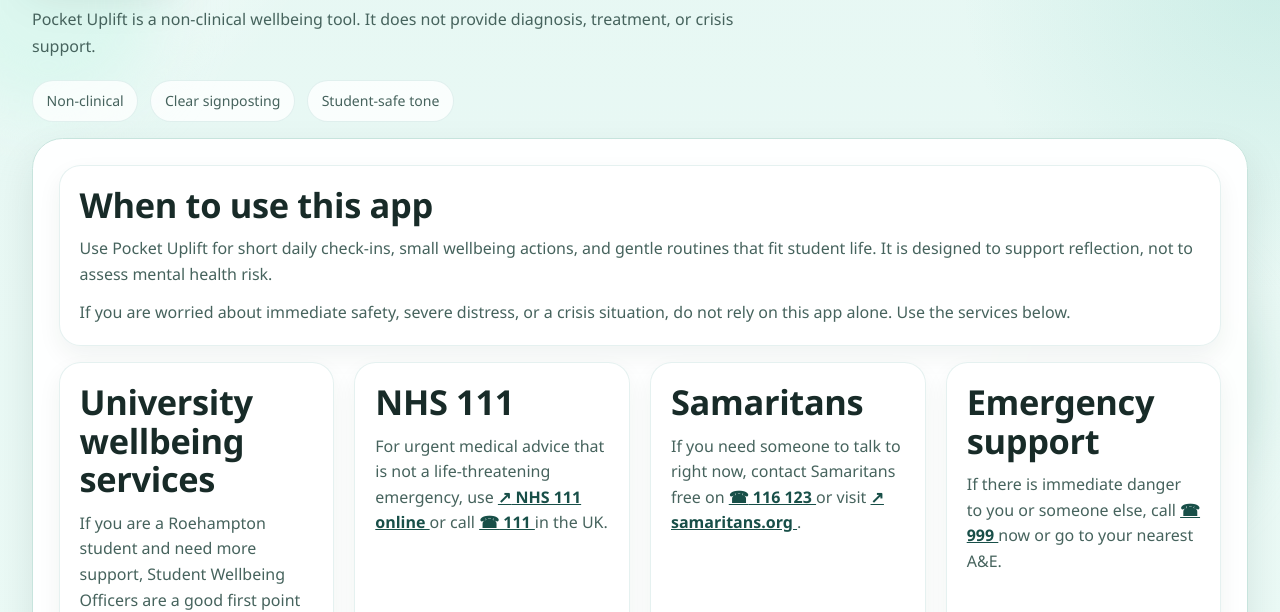
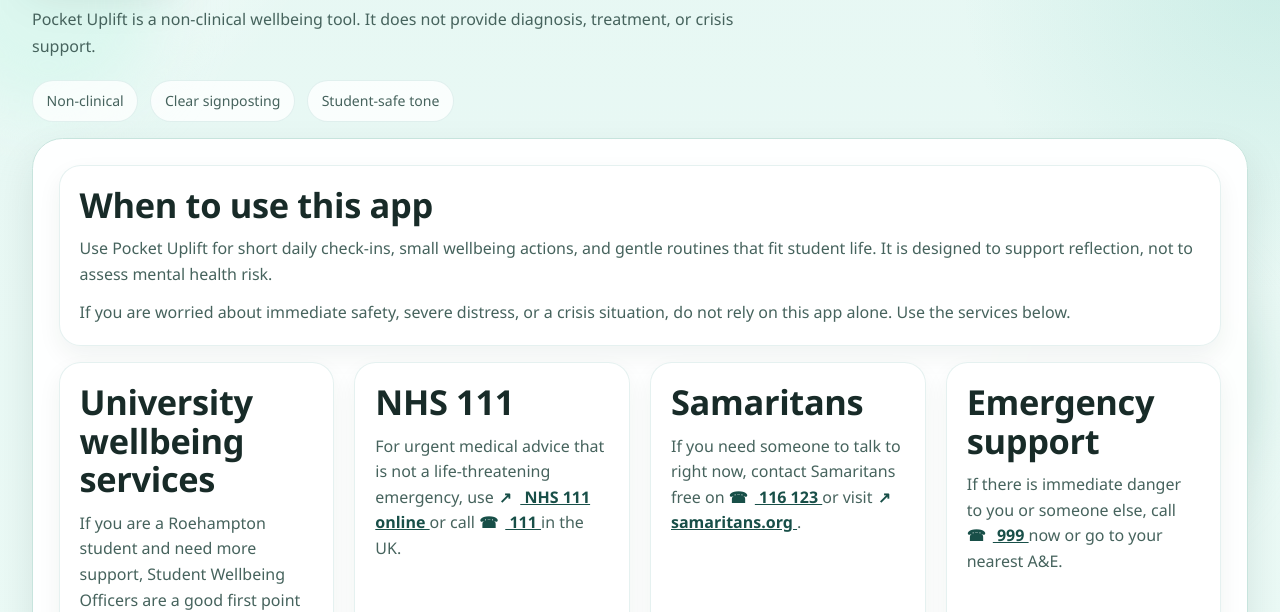
Before and after one commit to AndersonRGB/pocket-uplift, a plain HTML site: page app/support.html in a window 1280 px wide. Shown: the part 188-800 px from the top of the page. Drawn offline with Linux system fonts and the light colour scheme.

Commit message:
fix: restore support action icon spacing

```diff
--- a/app/styles.css
+++ b/app/styles.css
@@ -1067,6 +1067,16 @@
     background-color 180ms ease;
 }
 
+.link-icon {
+  display: inline-flex;
+  align-items: center;
+  justify-content: center;
+  min-width: 1em;
+  margin-right: 0.45rem;
+  line-height: 1;
+  font-size: 0.95em;
+}
+
 .support-link:hover {
   transform: translateY(-1px);
   border-color: rgba(42, 140, 128, 0.3);
```
